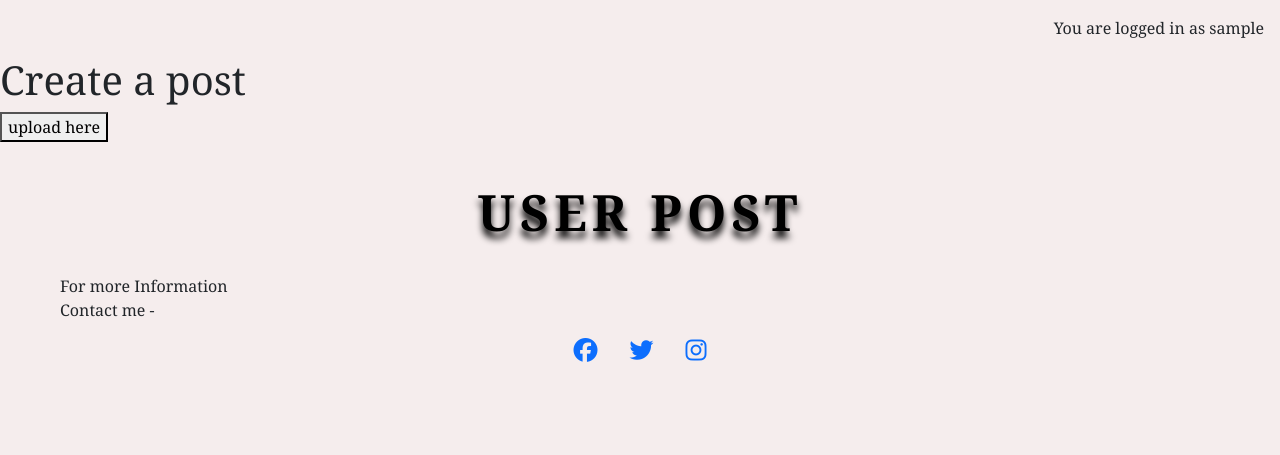
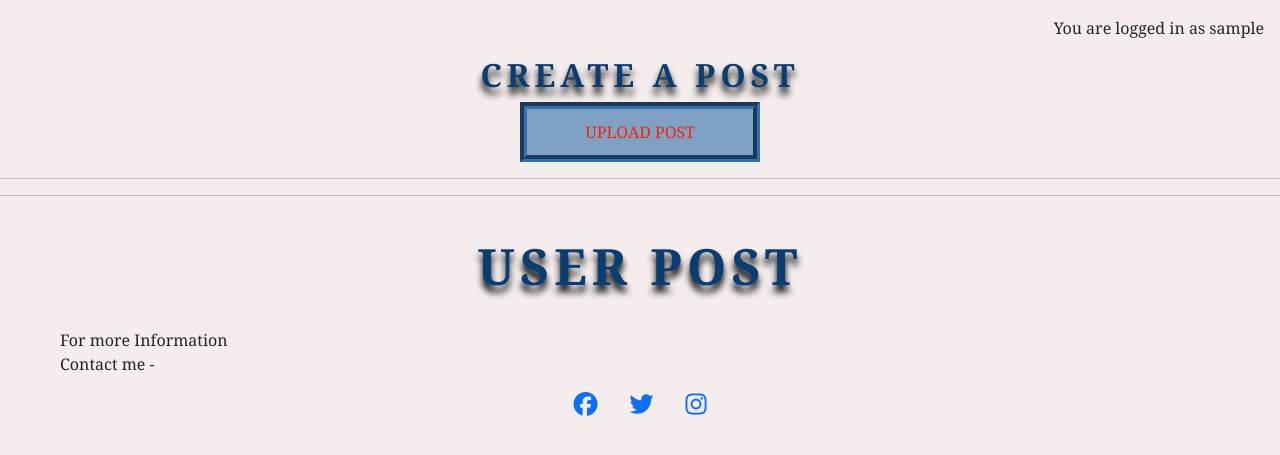
Before and after one commit to Michael-Obadun/Picture-Me-VR, a Django app: page / in a window 1280 px wide. Shown: the part 86-541 px from the top of the page. Run offline with Django 4.2, Linux system fonts and the light colour scheme; the visitor is signed in with stand-in values (Sample User, id 1); data that the repository does not hold is empty; some libraries are stand-ins or nearby versions.

Commit message:
I added to the IF statement in the index fike and added more css to stylesheet.vss file

```diff
--- a/VRimages/templates/VRimages/index.html
+++ b/VRimages/templates/VRimages/index.html
@@ -5,8 +5,12 @@
 {% block head %}
 
 {% if user.is_authenticated %}
-    <h1>Create a post</h1>
-    <button>upload here</button>
+    <h1 class="createPost">CREATE A POST</h1>
+    <div class="createPostBtnDiv">
+        <button class="createPostBtn">UPLOAD POST</button>
+    </div>
+    <hr>
+    <hr>
 {% else %}
 <div class="introParagraph">
     <h1>
--- a/static/css/style.css
+++ b/static/css/style.css
@@ -22,8 +22,7 @@ body{
     display: flex;
     justify-content: center;
     margin-top: 5vh;
-    color: rgb(100, 130, 171);
-    color:black;
+    color: rgb(10, 61, 112);
     font-size: 50px;
     letter-spacing: 5px;
     text-shadow: 0px 7px 7px black;
@@ -129,3 +128,37 @@ body{
     background-color: rgb(127, 161, 195);
 
 }
+
+
+.createPost{
+    display: flex;
+    justify-content: center;
+    align-items: center;
+    color: rgb(10, 61, 112);
+    font-size: 2em;
+    letter-spacing: 5px;
+    text-shadow: 0px 7px 7px black;
+    font-weight: 600;
+}
+
+
+.createPostBtnDiv{
+    display: flex;
+    justify-content: center;
+    margin: auto;
+    align-items: center;
+    background-color: rgb(127, 161, 195);
+    width: 30vh;
+    border-style: groove;
+    border-color:rgb(52, 113, 174);
+    border-width: 7px;
+
+}
+
+
+.createPostBtn{
+    background-color: rgb(127, 161, 195);
+    color: rgb(246, 35, 7);
+    border: none;
+    margin: 10px;
+}
```
